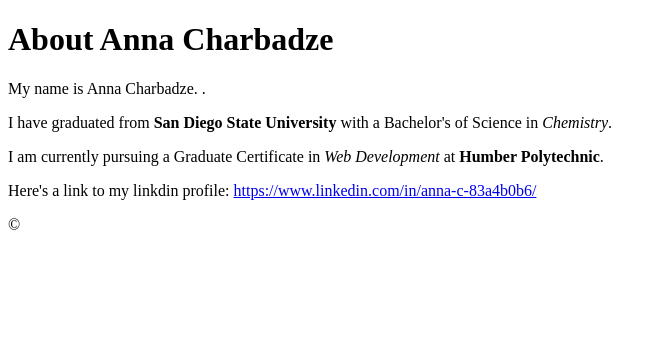
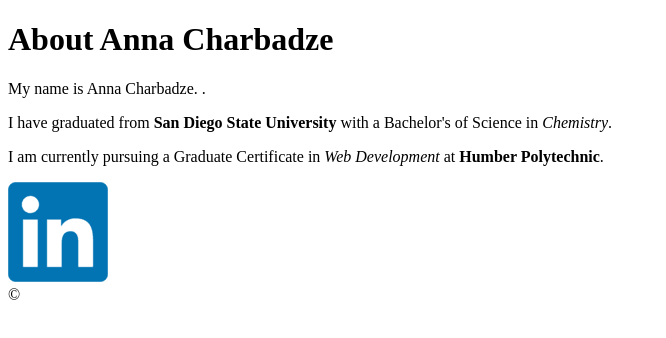
Before and after one commit to AnnaCharbadze/About-me, a plain HTML site: page index.html in a window 1280 px wide. Shown: the whole page, without its empty margins (0-666 px from the left). Drawn offline with Linux system fonts and the light colour scheme.

Commit message:
added linkdin icon

```diff
--- a/index.html
+++ b/index.html
@@ -16,16 +16,12 @@
       I am currently pursuing a Graduate Certificate in
       <em>Web Development</em> at <strong>Humber Polytechnic</strong>.
     </p>
-    <p>
-      Here's a link to my linkdin profile:
-      <a href="https://www.linkedin.com/in/anna-c-83a4b0b6/"
-        >https://www.linkedin.com/in/anna-c-83a4b0b6/</a
-      >
-    </p>
 
     <i class="fa-brands fa-linkedin"></i>
     <!-- The source of the image: https://www.expedia.ca/Tbilisi.dx3381?gallery-dialog=gallery-open -->
-
-    ©
+    <a href="https://www.linkedin.com/in/anna-c-83a4b0b6/"
+      ><img src="img/LinkedIn_logo_initials.png"
+    /></a>
+    <div>©</div>
   </body>
 </html>
```
Also changed, not shown: img/LinkedIn_logo_initials.png (added), 1 other file.
